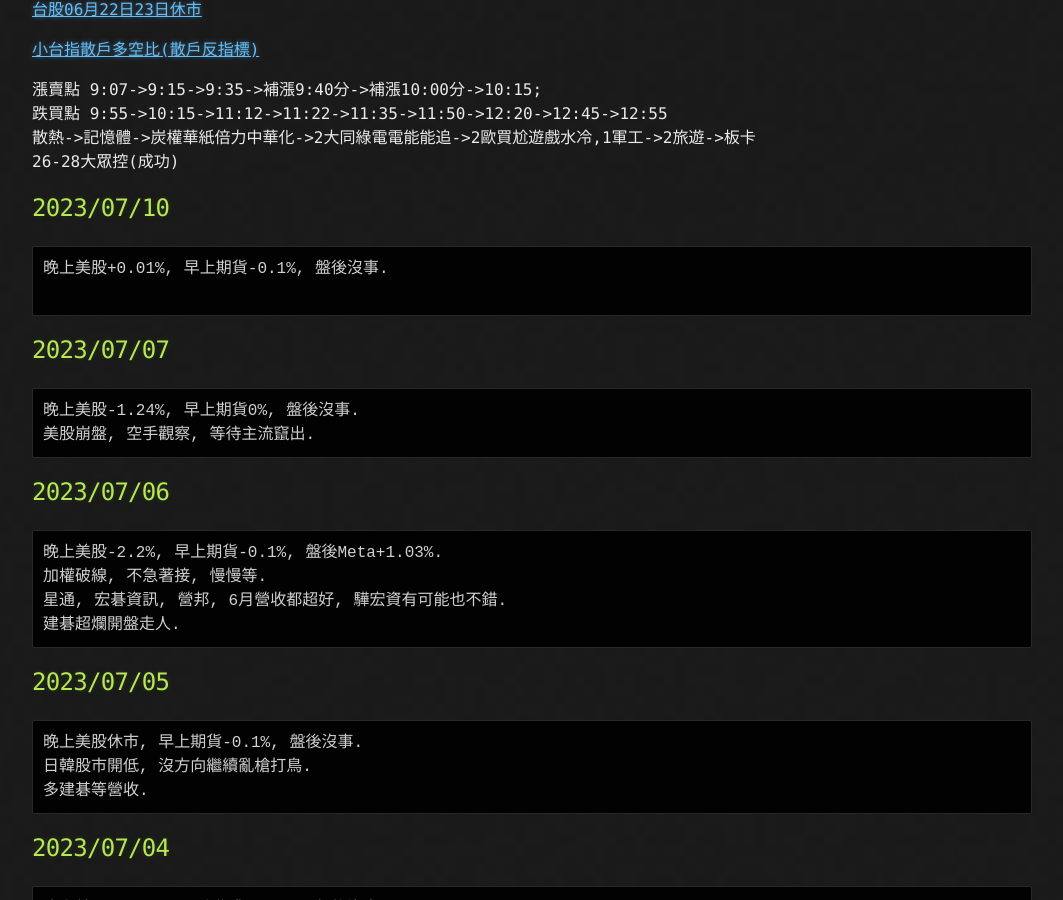
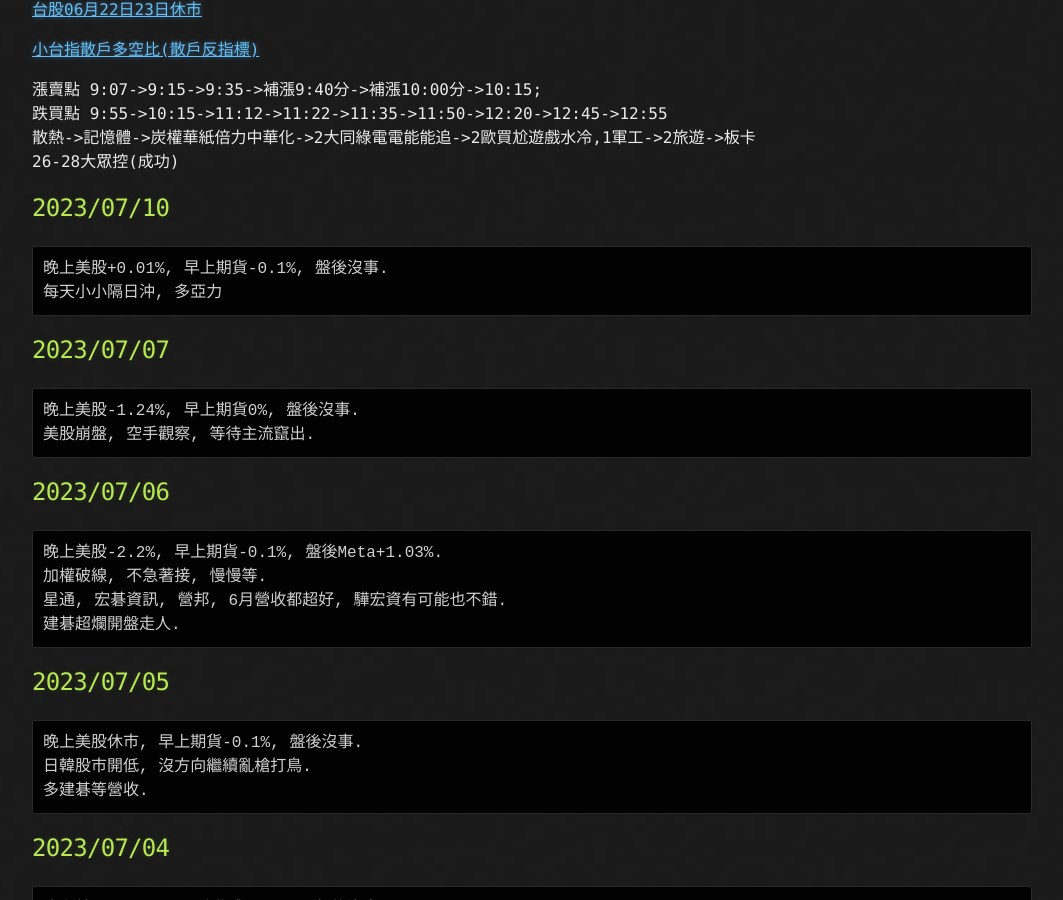
Before and after one commit to lepg5487/Stock_God, a Jekyll site: the page built from index.md, in a window 1280 px wide and 900 px high, scrolled down 460 px. Shown: the whole window, without its empty margins (108-1171 px from the left). Built offline with Jekyll 4.4.1, drawn with Linux system fonts in a browser that asks for light colours; our own code applies the rules of GitHub Pages for plain Markdown files.

Commit message:
Update index.md

````diff
--- a/index.md
+++ b/index.md
@@ -24,7 +24,7 @@ layout: testlayouts
 ## 2023/07/10
 ```
 晚上美股+0.01%, 早上期貨-0.1%, 盤後沒事.
-
+每天小小隔日沖, 多亞力
 ```
 
 ## 2023/07/07
````
